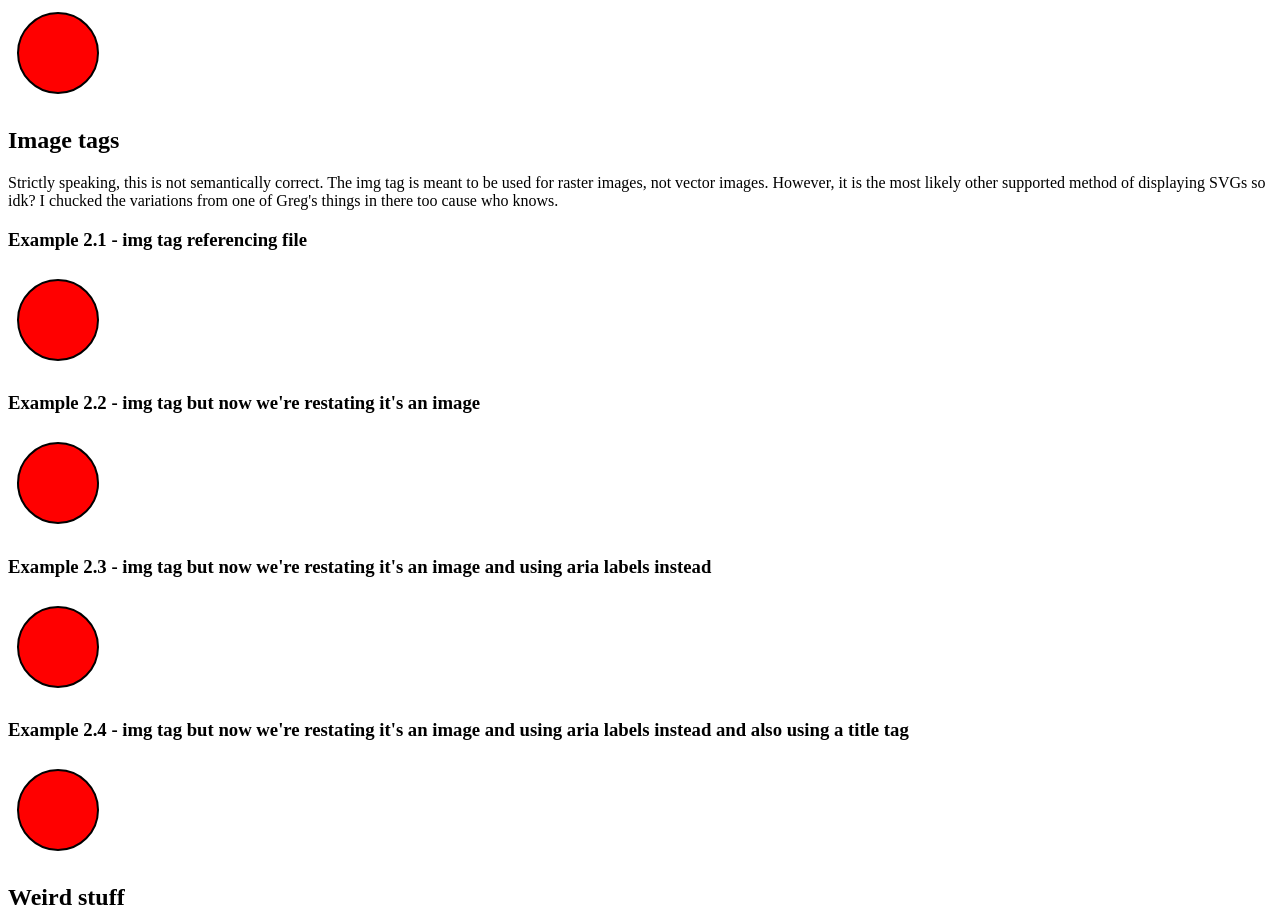
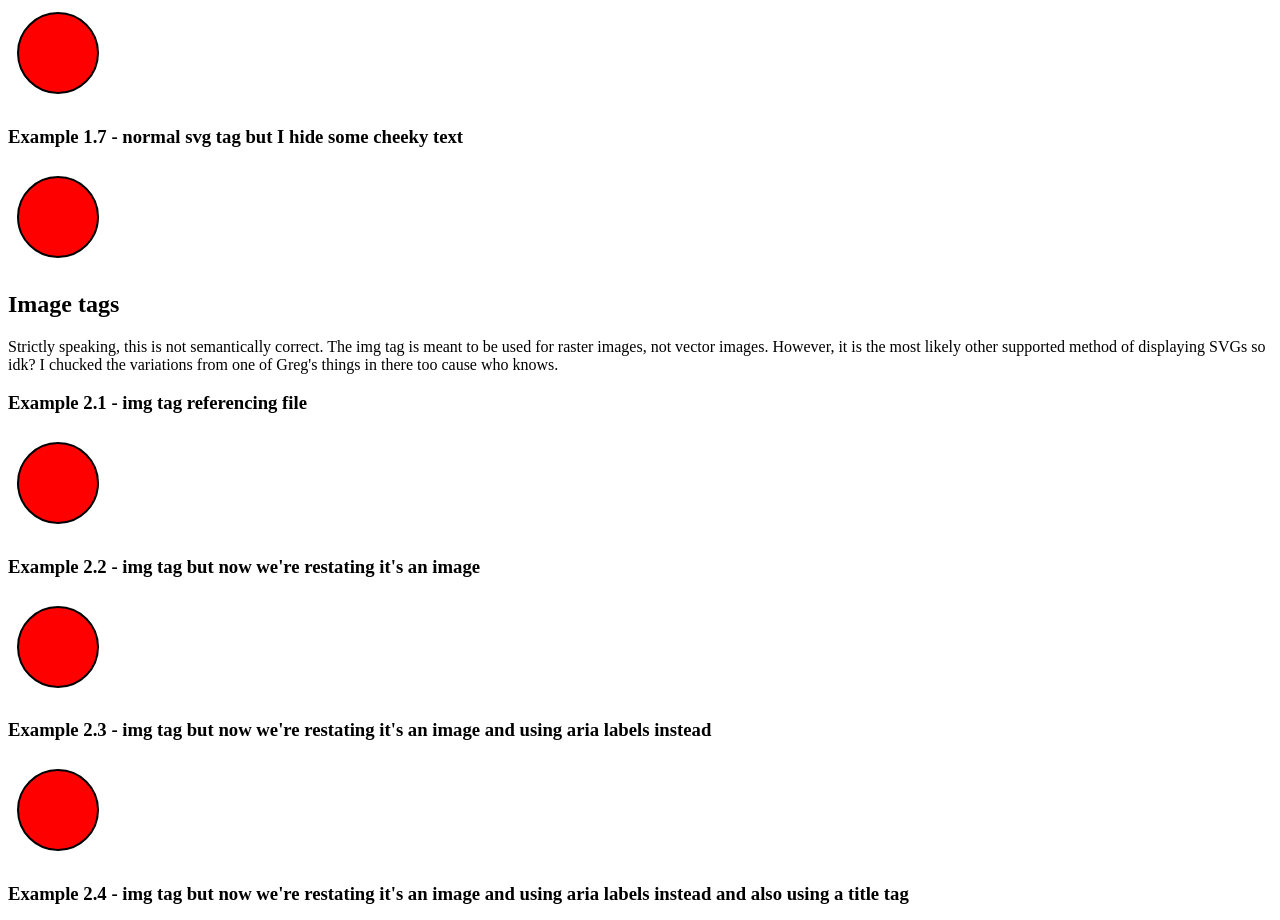
Before and after one commit to kelly-keating/svg-test, a plain HTML site: page index.html in a window 1280 px wide. Shown: the part 1036-1956 px from the top of the page. Drawn offline with Linux system fonts and the light colour scheme.

Commit message:
add text 0

```diff
--- a/index.html
+++ b/index.html
@@ -60,6 +60,14 @@
         <desc id="desc">A simple red circle</desc>
         <circle cx="50" cy="50" r="40" stroke="black" stroke-width="2" fill="red" />
       </svg>
+
+      <h3>Example 1.7 - normal svg tag but I hide some cheeky text</h3>
+      <svg role="img" xmlns="http://www.w3.org/2000/svg" width="100" height="100">
+        <title id="title">Circle Icon Title tag</title>
+        <desc id="desc">A simple red circle</desc>
+        <circle cx="50" cy="50" r="40" stroke="black" stroke-width="2" fill="red" />
+      </svg>
+      <p id="caption" style="font-size:0">Description in p tag</p>
     </div>
 
     <div>
```
